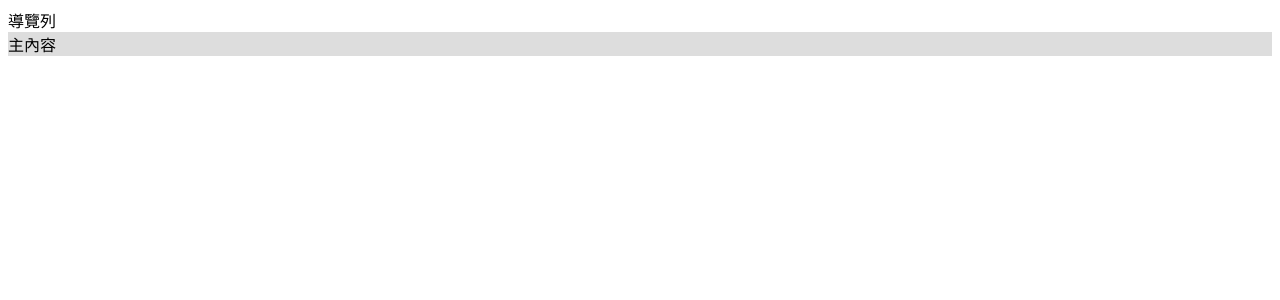
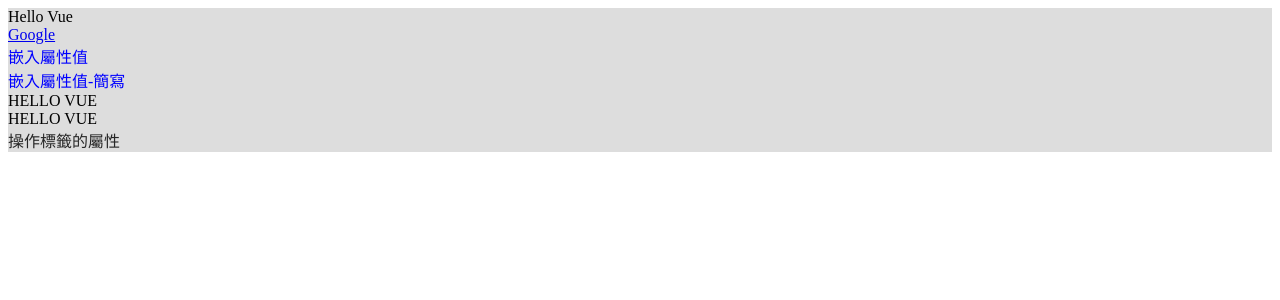
Before and after one commit to weiyann/vue-training, a Vue app: page / in a window 1280 px wide. Shown: the top 300 px of the page. Built offline with nearby package versions, Linux system fonts and the light colour scheme.

Commit message:
樣板語法：標籤內文與屬性

```diff
--- a/src/App.vue
+++ b/src/App.vue
@@ -1,14 +1,42 @@
 <script setup>
-console.log("我的第一個組件");
+let message = "Hello Vue";
+let googleLink = "<a href='https://google.com'>Google</a>";
+let name = "content";
+let checked = false;
 </script>
 
 <template>
-  <nav>導覽列</nav>
-  <main>主內容</main>
+  <main>
+    <!-- 嵌入純文字 -->
+    <div>{{ message }}</div>
+
+    <!-- 嵌入 HTML 語法 -->
+    <div v-html="googleLink"></div>
+
+    <!-- 嵌入屬性值 -->
+    <div v-bind:class="name">嵌入屬性值</div>
+    <div :class="name">嵌入屬性值-簡寫</div>
+
+    <!-- 透過程式語句產生標籤內文 -->
+    <div v-html="message.toUpperCase()"></div>
+    <div>{{ message.toUpperCase() }}</div>
+
+    <!-- 透過程式語句產生標籤屬性值 -->
+    <div :class="checked ? 'light' : 'dark'">操作標籤的屬性</div>
+  </main>
 </template>
 
 <style scoped>
 main {
   background-color: #ddd;
 }
+.content {
+  color: blue;
+}
+.light {
+  color: #888888;
+}
+.dark {
+  color: #262626;
+}
 </style>
```
